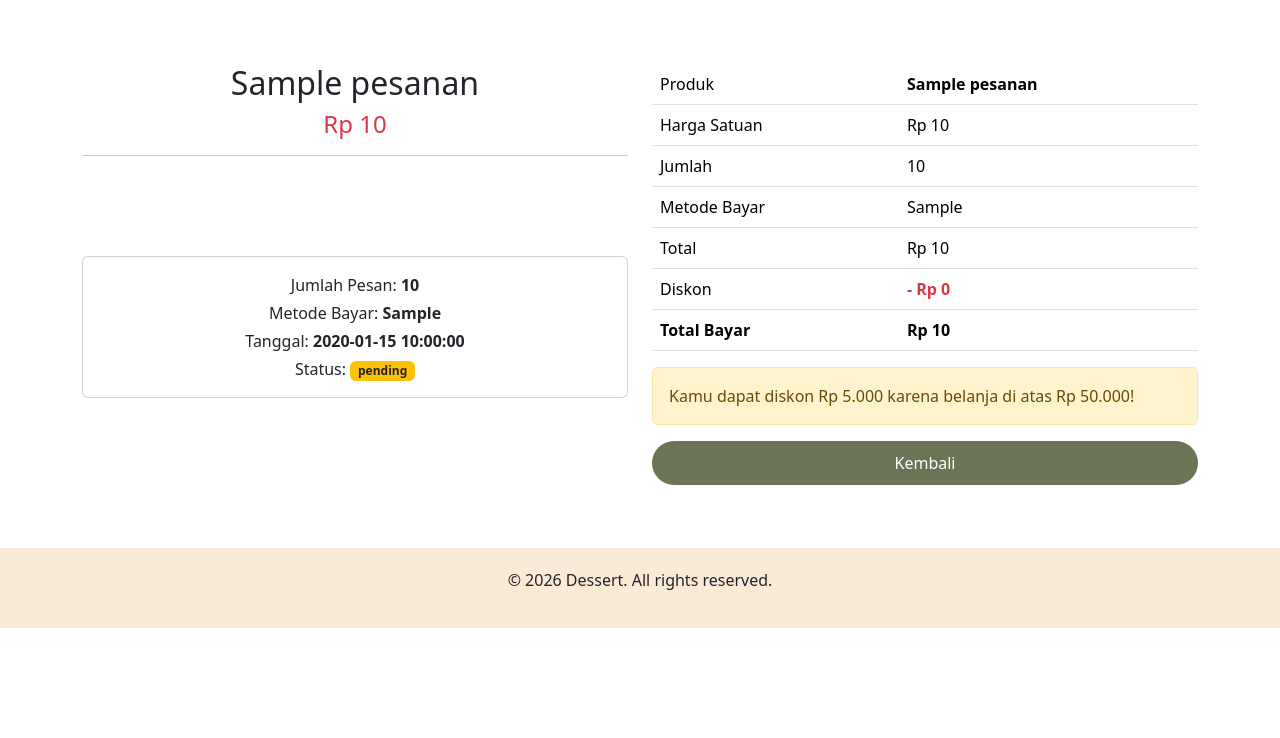
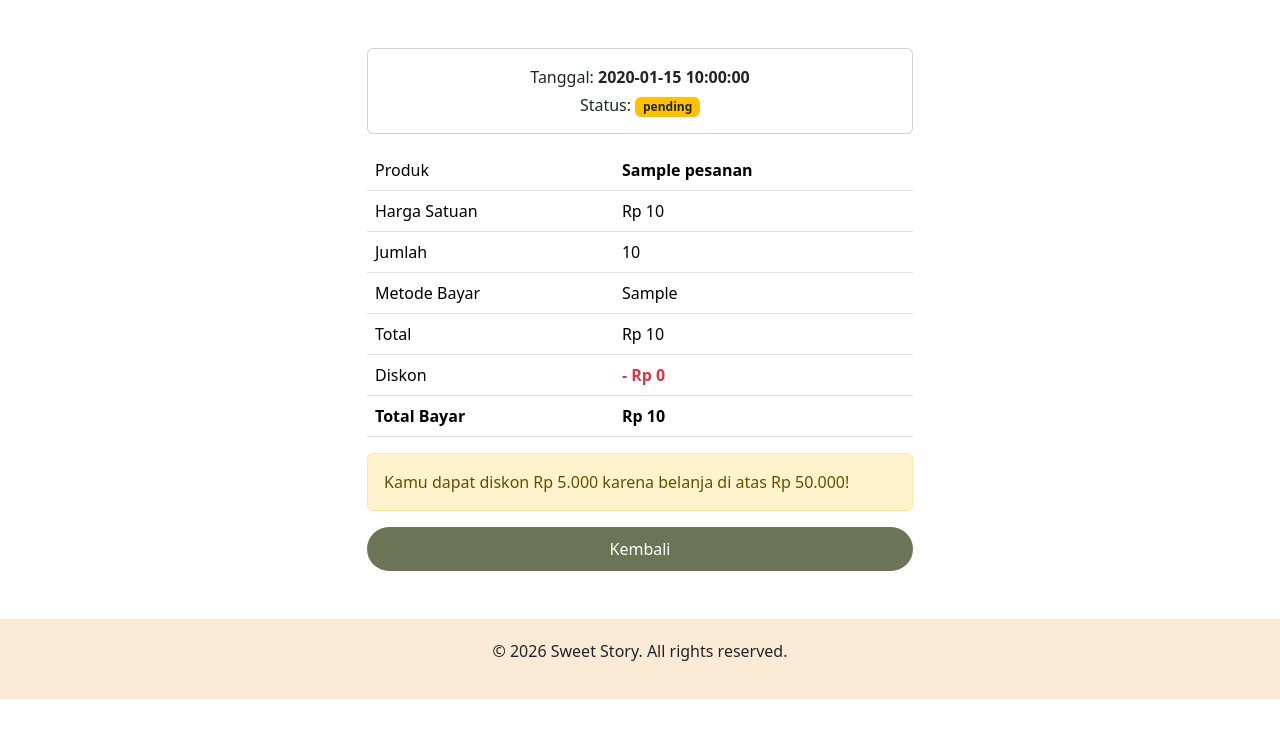
Before and after one commit to mahdiyarkaris/projekAkhirPWD, a PHP site: page /struk.php?id=1 in a window 1280 px wide. Shown: the part 62-800 px from the top of the page. Run offline with PHP 8.4, Linux system fonts and the light colour scheme; the visitor is signed in with stand-in values (Sample User, id 1); tables that the repository leaves empty or names only in its code hold one stand-in row (values such as "Sample post").

Commit message:
ubah struk&footer

```diff
--- a/about.php
+++ b/about.php
@@ -125,7 +125,7 @@
 
   <footer class="footer">
     <div class="container text-center">
-        <p>&copy; 2026 Dessert. All rights reserved.</p>
+        <p>&copy; 2026 Sweet Story. All rights reserved.</p>
     </div>
 </footer>
   <script src="https://cdn.jsdelivr.net/npm/bootstrap@5.3.8/dist/js/bootstrap.bundle.min.js" integrity="sha384-FKyoEForCGlyvwx9Hj09JcYn3nv7wiPVlz7YYwJrWVcXK/BmnVDxM+D2scQbITxI" crossorigin="anonymous"></script>
--- a/admin.php
+++ b/admin.php
@@ -149,7 +149,7 @@ if(!isset($_SESSION['logged_in']) || $_SESSION['role'] !== 'admin'){
 
   <footer class="footer">
     <div class="container text-center">
-      <p>&copy; 2026 Dessert. All rights reserved.</p>
+      <p>&copy; 2026 Sweet Story. All rights reserved.</p>
     </div>
   </footer>
 
--- a/infoakun.php
+++ b/infoakun.php
@@ -110,7 +110,7 @@ $id_user = $_SESSION['id'];
 
 <footer class="footer">
     <div class="container text-center">
-        <p>&copy; 2026 Dessert. All rights reserved.</p>
+        <p>&copy; 2026 Sweet Story. All rights reserved.</p>
     </div>
 </footer>
 
--- a/login.php
+++ b/login.php
@@ -95,7 +95,7 @@ if ($_SERVER['REQUEST_METHOD'] == 'POST') {
 
 <footer class="footer">
     <div class="container text-center">
-        <p>&copy; 2026 Dessert. All rights reserved.</p>
+        <p>&copy; 2026 Sweet Story. All rights reserved.</p>
     </div>
 </footer>
 
--- a/menu.php
+++ b/menu.php
@@ -269,7 +269,7 @@ session_start();
 
 <footer class="footer">
     <div class="container text-center">
-        <p>&copy; 2026 Dessert. All rights reserved.</p>
+        <p>&copy; 2026 Sweet Story. All rights reserved.</p>
     </div>
 </footer>
 
--- a/order.php
+++ b/order.php
@@ -157,7 +157,7 @@ $keterangan = $_GET['keterangan'];
 
 <footer class="footer">
   <div class="container text-center">
-    <p>&copy; 2026 Dessert. All rights reserved.</p>
+    <p>&copy; 2026 Sweet Story. All rights reserved.</p>
   </div>
 </footer>
 
--- a/register.php
+++ b/register.php
@@ -99,7 +99,7 @@ if ($_SERVER['REQUEST_METHOD'] == 'POST') {
 
 <footer class="footer">
     <div class="container text-center">
-        <p>&copy; 2026 Dessert. All rights reserved.</p>
+        <p>&copy; 2026 Sweet Story. All rights reserved.</p>
     </div>
 </footer>
 
--- a/riwayat.php
+++ b/riwayat.php
@@ -101,7 +101,7 @@ $query_orders = mysqli_query($koneksi, "SELECT * FROM pesanan WHERE user_id = '$
 
 <footer class="footer">
     <div class="container text-center">
-        <p>&copy; 2026 Dessert. All rights reserved.</p>
+        <p>&copy; 2026 Sweet Story. All rights reserved.</p>
     </div>
 </footer>
 
--- a/struk.php
+++ b/struk.php
@@ -57,25 +57,15 @@ if (!$data) {
             </li>
           <?php endif; ?>
         </ul>
-
       </div>
     </div>
   </nav>
 
-
   <div class="isi-halaman">
     <div class="container mt-5">
-    <div class="row align-items-start">
-
-      <div class="col-md-6 text-center mt-3">
-        <h2><?php echo $data['nama_produk']; ?></h2>
-        <h4 class="text-danger">Rp <?php echo number_format($data['harga_satuan'], 0, ',', '.'); ?></h4>
-        <hr>
-
-        <div class="card-struk">
-        <div class="card p-3">
-          <p class="mb-1">Jumlah Pesan: <b><?php echo $data['jumlah']; ?></b></p>
-          <p class="mb-1">Metode Bayar: <b><?php echo $data['metode_bayar']; ?></b></p>
+      <div class="row justify-content-center">
+        <div class="col-md-6">
+          <div class="card p-3 mb-3 text-center">
             <p class="mb-1">Tanggal: <b><?php echo $data['tanggal']; ?></b></p>
             <p class="mb-0">Status:
               <span class="badge <?php echo $data['status'] == 'pending' ? 'bg-warning text-dark' : 'bg-success'; ?>">
@@ -83,11 +73,7 @@ if (!$data) {
               </span>
             </p>
           </div>
-      </div>
-    </div>
 
-
-      <div class="col-md-6 mt-3">
           <table class="table">
             <tr>
               <td>Produk</td>
@@ -124,19 +110,18 @@ if (!$data) {
               Kamu dapat diskon Rp 5.000 karena belanja di atas Rp 50.000!
             </div>
           <?php } ?>
-
-        <a href="riwayat.php" class="menu-btn mt-2">Kembali</a>
+            <a href="riwayat.php" class="menu-btn mt-2 mb-5">Kembali</a>
         </div>
-
       </div>
     </div>
   </div>
 
   <footer class="footer">
     <div class="container text-center">
-    <p>&copy; 2026 Dessert. All rights reserved.</p>
+      <p>&copy; 2026 Sweet Story. All rights reserved.</p>
     </div>
   </footer>
+
   <script src="https://cdn.jsdelivr.net/npm/bootstrap@5.3.8/dist/js/bootstrap.bundle.min.js" integrity="sha384-FKyoEForCGlyvwx9Hj09JcYn3nv7wiPVlz7YYwJrWVcXK/BmnVDxM+D2scQbITxI" crossorigin="anonymous"></script>
   </body>
 </html>
```
Lines whose indentation alone changed are shown as unchanged.
